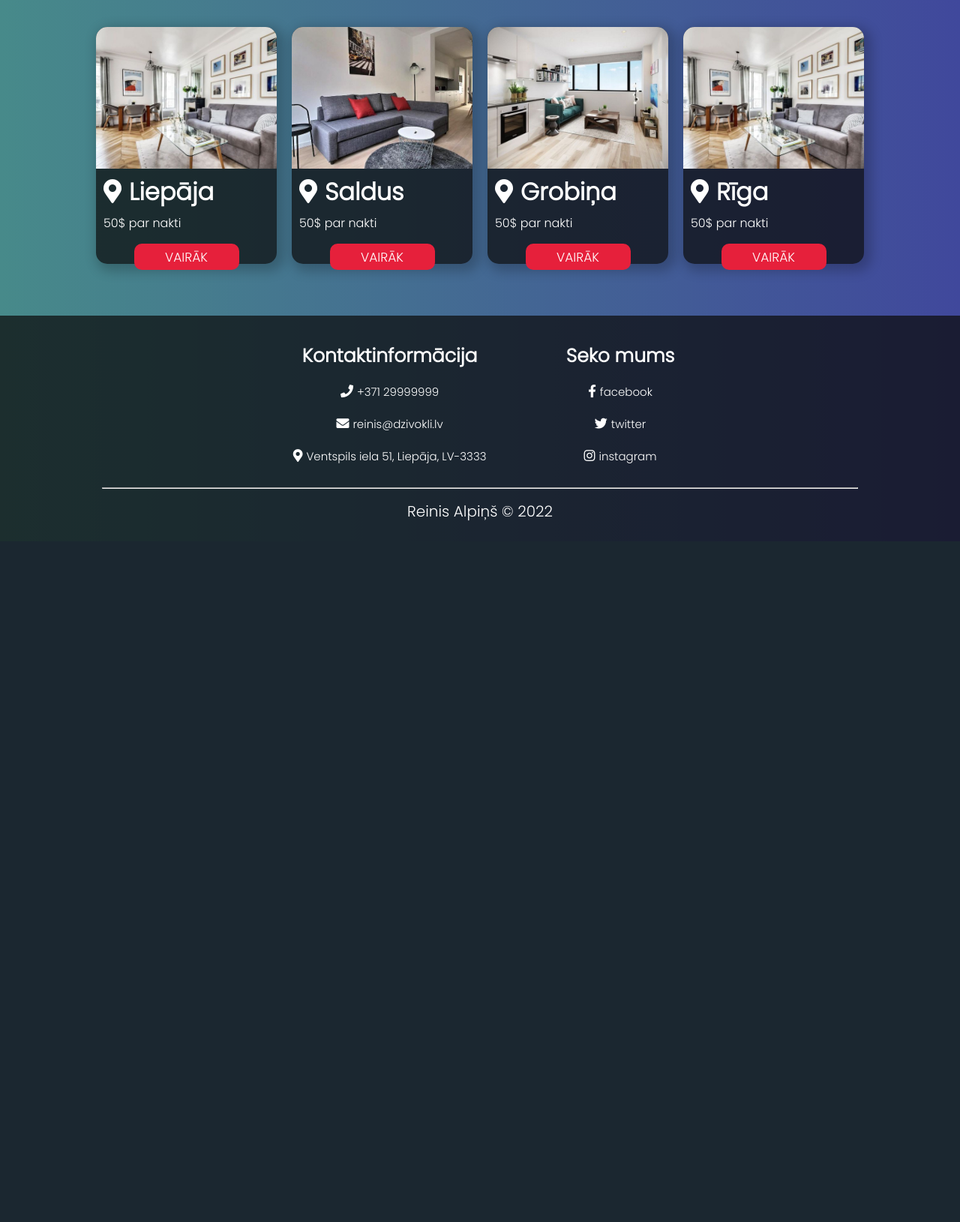
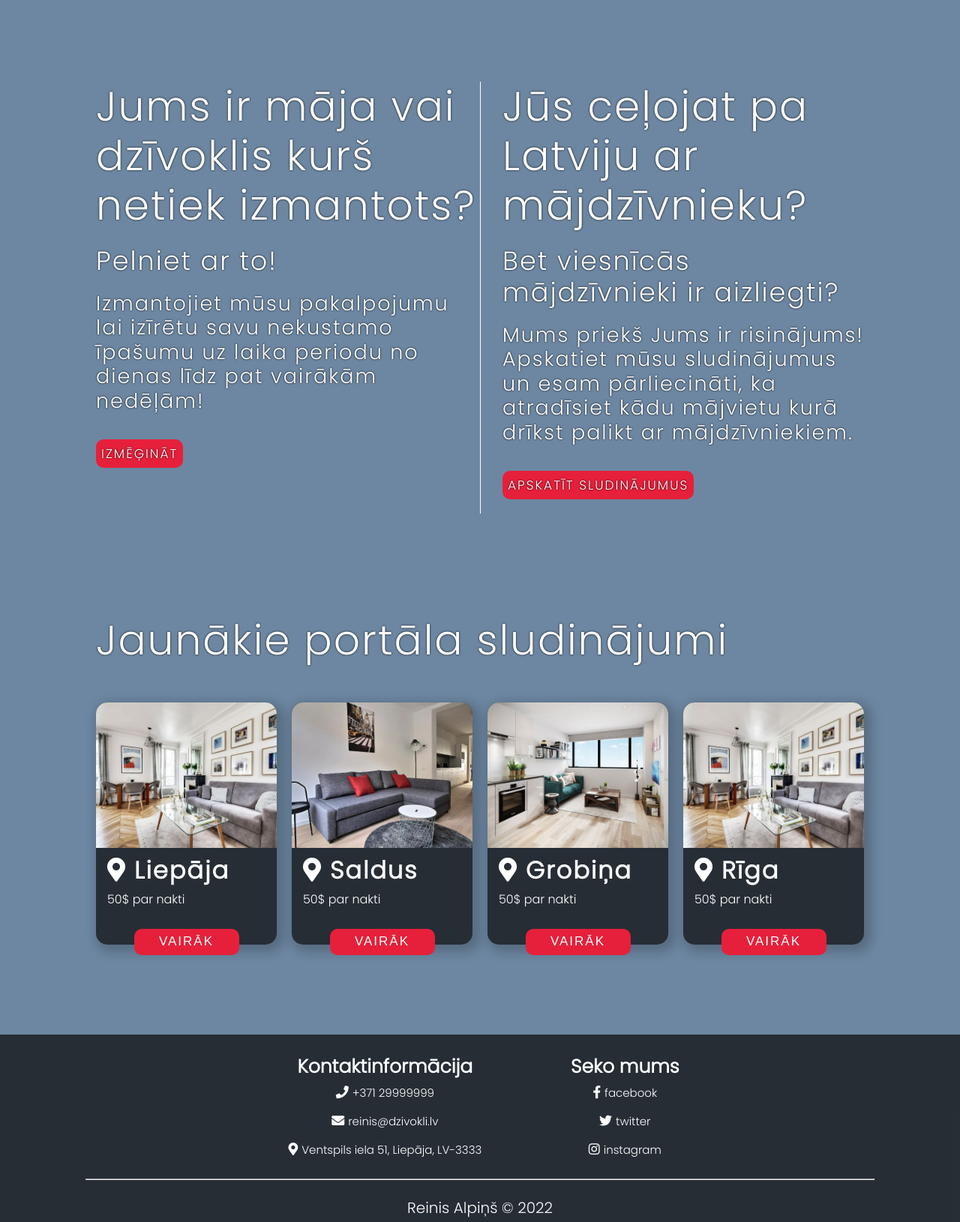
Before and after one commit to reinisalpins/Dzivokli, a PHP site: page / in a window 1280 px wide. Shown: the part 801-2431 px from the top of the page at 75% size. Before the commit the page ends 1496 px from the top, so only its background shows below. Run offline with PHP 8.4, Linux system fonts and the light colour scheme.

Commit message:
Add files via upload

```diff
--- a/footer.php
+++ b/footer.php
@@ -22,7 +22,6 @@
    <h1>Reinis Alpiņš &copy; 2022</h1>
 </footer>
 
-<script src="script.js"></script>
 <body>
 
 </body>
--- a/header.php
+++ b/header.php
@@ -6,18 +6,24 @@
     <meta name="viewport" content="width=device-width, initial-scale=1.0">
     <link rel="stylesheet" href="style.css">
     <link rel="stylesheet" href="https://cdnjs.cloudflare.com/ajax/libs/font-awesome/5.15.4/css/all.min.css">
+    <script src="https://ajax.googleapis.com/ajax/libs/jquery/3.5.1/jquery.min.js"></script>
     <title>Izīrē mājvietu</title>
 </head>
 <body>
-<header>
-    <a href="index.php" class="logo"> Dzīvokļu īre</a>
 
-    <ul class="navbar">
-    <a href="index.php" class="<?php echo($page == "sakums" ? "active" : ""); ?>">Sākumlapa</a>
-    <a href="sludinajumi.php" class="<?php echo($page == "sludinajumi" ? "active" : ""); ?>">Sludinājumi</a>
-    <a href="pievienot.php" class="<?php echo($page == "pievienot" ? "active" : ""); ?>" >Pievienot sludinājumu</a>
-    <a href="login.php" class="<?php echo($page == "profils" ? "active" : ""); ?>">Profils</a>
-    </ul>
-    </header>
+    <nav>
+      <div class="logo">
+        <img src="images/logo.png" alt="logo">
+      </div>
+      <ul>
+        <li><a href="index.php" class=" <?php echo($page == "sakums" ? "active" : ""); ?>">Sākumlapa</a></li>
+        <li><a href="sludinajumi.php" class=" <?php echo($page == "sludinajumi" ? "active" : ""); ?>">Sludinājumi</a></li>
+        <li><a href="pievienot.php" class=" <?php echo($page == "pievienot" ? "active" : ""); ?>">Pievienot Sludinājumu</a></li>
+        <li><a href="login.php" class=" <?php echo($page == "profils" ? "active" : ""); ?>">Profils</a></li>
+      </ul>
+    </nav>
+
+
+<script src="script.js"></script>
 </body>
 </html>
--- a/index.php
+++ b/index.php
@@ -4,42 +4,47 @@ $page = "sakums";
     require "header.php";
 ?>
 
-    <section class="sakums">
-        <div class="box-container">
-            <div class="informacija">
-                <div class="dalas">
-                     <div class="box1">
-                <h1>Apskatīt pieejamās mājvietas</h1>
-                <p>Apskati visas 123 īslaicīgās apmešanās mājvietas, informāciju par īres iespējām, to pieejamību un rezervē kādu no tām! </p>
+
+<div class="sakumaBilde">
+      <div class="heading">Izīrē mājvietu</div>
+      <div class="heading2">Platforma dzīvokļu un māju īrei</div>
     </div>
 
-                <div class="box2">
-                    <img src="images/maja.png" alt="">
-                </div>
-                </div>
 
-                <div class="poga">
-                   <a href="sludinajumi.php"><button>Apskatīt</button></a>
+
+<section class="info">
+    <div class="box-container">
+         <div class="infoIziret">
+             <div class="box">
+                <p class="pirmais">Jums ir māja vai dzīvoklis kurš netiek izmantots?</p>
+                <p class="otrais">Pelniet ar to!</p>
+                <p class="tresais">Izmantojiet mūsu pakalpojumu lai izīrētu savu nekustamo īpašumu uz laika periodu no dienas līdz pat vairākām nedēļām!</p>
+
+                <a href="pievienot.php" class="poga">Izmēģināt</a>
              </div>
 
         </div>
-            <div class="informacija">
-                <div class="dalas">
-                    <div class="box1">
-                        <h1>Ievietot savu sludinājumu</h1>
-                        <p>Jūs sarūpēsiet ērtu gultu un pamataprīkojumu un piedāvāsiet uzturēšanos mājoklī uz laiku no dienas līdz dažām nedēļām.</p>
-                </div>
+        <div class="infoIziret">
             <div class="box2">
-                    <img src="images/handshake.png" class="handshake" alt="">
-                </div>
-                </div>
-                <div class="poga">
-                    <a href="pievienot.php"><button>Izmēģināt</button></a>
+                <p class="pirmais">Jūs ceļojat pa Latviju ar mājdzīvnieku?</p>
+                <p class="otrais">Bet viesnīcās mājdzīvnieki ir aizliegti? </p>
+                <p class="tresais">Mums priekš Jums ir risinājums! Apskatiet mūsu sludinājumus un esam pārliecināti, ka atradīsiet kādu mājvietu kurā drīkst palikt ar mājdzīvniekiem.</p>
+
+                <a href="sludinajumi.php" class="poga">Apskatīt sludinājumus</a>
             </div>
 
         </div>
     </div>
+
+    <!-- <hr> -->
+
+
+    <div class="infoIevietot">
+
+    </div>
 </section>
+
+
 
     <section class="jaunakie">
         <h1>Jaunākie portāla sludinājumi</h1>
--- a/register.php
+++ b/register.php
@@ -18,4 +18,7 @@ require "header.php";
                 <input type="password" class="input" required />
 
                 <button class="sign-in-button">Reģistrēties</button>
+                <div class="login-links-container">
+                <a href="login.php" class="login-link">Ielogoties</a>
+            </div>
             </form>
--- a/style.css
+++ b/style.css
@@ -2,18 +2,30 @@
 
 
 
-html{ height:100%; }
-body{ min-height:100%; padding:0; margin:0; position:relative;background: linear-gradient(90deg, rgba(71,138,138,1) 0%, rgba(64,72,156,1) 100%);}
-body::after{ content:''; display:block; height:70px; }
-  *{
+
+body, html{
+  height: 100%;
   font-family: 'Poppins', sans-serif;
-    margin: 0;
+  margin: 0px;
+  line-height: 100%;
   padding: 0;
-    box-sizing: border-box;
   outline: none;
   border: none;
   text-decoration: none;
+  background-color: #6d87a2;
 }
+
+body::after{
+  content:'';
+  display:block;
+  height:70px;
+}
+
+*{
+  outline: none;
+}
+
+
 
 
 
@@ -28,144 +40,277 @@ body::after{ content:''; display:block; height:70px; }
 
 /* headers */
 
-header{
-    position: relative;
-    top: 0;
+
+nav{
+  position: fixed;
+  top:0;
   left: 0;
-    z-index: 1000;
-    display: flex;
-    align-items: center;
-    justify-content: space-between;
-    padding: 30px 10%;
   width: 100%;
+  height: 100px;
+  padding: 10px 13%;
+  box-sizing: border-box;
+  transition: .5s;
+  z-index: 5;
+  opacity: 1;
+}
+nav.black{
+  background: rgba(0,0,0,.8);
+  height: 80px;
+  padding: 5px 50px;
 }
 
-header .logo{
-  font-size: 43px;
-  color: #fff;
-  font-weight: bold;
-
+nav .logo{
+  float: left;
 }
-header .navbar{
-  position: relative;
+nav .logo img{
+  height: 80px;
+  transition: .5s;
+}
+nav.black .logo img{
+  height: 60px;
+}
+nav ul{
+  float: right;
+  margin: 0;
+  padding: 0;
+  display: flex;
+}
+nav ul li{
+  list-style: none;
+  margin-top: 25px;
+  color: white;
+  padding: 5px 15px;
+  cursor: pointer;
+  transition: 1s;
+  text-shadow: 0 0 10px #000;
+}
+nav ul li a{
+  line-height: none;
+  font-size: 20px;
+  color: white;
+  text-decoration: none;
+  text-transform: uppercase;
+  transition: 1s;
+  text-shadow: 0 0 10px #000;
 }
 
-header .navbar a{
-  font-size: 23px;
-  color: #fff;
-  margin-left: 10px ;
+nav ul li .active{
+  line-height: none;
+  font-size: 22px;
+  color: white;
+  text-decoration: none;
+  text-transform: uppercase;
+  transition: 1s;
+  text-shadow: 0 0 10px #000;
+  text-decoration: underline;
+  text-underline-offset: 5px;
 }
 
-header .navbar .active{
-  font-weight: bold;
-  text-decoration-line: underline;
-  text-underline-offset: 10px;
-  font-size: 25px;
+nav ul li a:hover{
+  text-decoration: underline;
+  text-underline-offset: 5px;
+}
+nav.black ul li{
+  color: #fff;
+  line-height: 20px;
 }
 
-header .navbar a:hover{
-  color: #b5b5b5;
-}
-header .navbar i:hover{
-  color: #b5b5b5;
+nav ul li:hover{
+  text-decoration: underline;
+  text-underline-offset: 5px;
 }
 
 
-
-
-/* sakums section, divi box */
-
-.sakums{
-  margin-top: 55px;
-  padding: 20px 10%;
+.sakumaBilde {
+  background: url("images/travel4.jpg");
+  min-height: 100%;
   position: relative;
-  margin-bottom: 20px;
-
-}
-
-.sakums .box-container{
-  display: grid;
-  grid-template-columns: repeat(auto-fit, minmax(120px, 1fr));
-  gap: 30px;
-}
-
-.sakums .box-container .informacija{
-  padding-left: 15px;
-  padding-top: 15px;
-  padding-bottom: 15px;
-  text-align: left;
-  box-shadow: 5px 5px 15px 5px rgba(0,0,0,0.21);
-  background: var(--main-color);
-  border-radius: 15px;
-}
-
-.sakums .box-container .informacija .dalas{
-  display: grid;
-  grid-template-columns: repeat(auto-fit, minmax(120px, 1fr));
-  gap: 30px;
+  opacity: .85;
+  background-position: center;
+  background-size: cover;
+  background-repeat: no-repeat;
+  background-attachment: fixed;
 }
 
 
-
-.sakums .box-container .informacija .dalas .box1 h1{
+.heading {
+  position: absolute;
   color: #fff;
-  font-size: 30px;
-  font-weight: bold;
-  padding-bottom: 30px;
+  font-size: 550%;
+  top: 40%;
+  width: 100%;
+  text-transform: uppercase;
+  letter-spacing: 8px;
+  text-shadow: 0 0 10px #000;
+  text-align: center;
 }
-
-.sakums .box-container .informacija .dalas .box1 p{
+.heading2 {
+  position: absolute;
   color: #fff;
-  font-size: 20px;
-}
-
-.sakums .box-container .informacija .dalas .box2 {
+  font-size: 150%;
+  top: 50%;
+  width: 100%;
+  text-transform: uppercase;
+  letter-spacing: 8px;
+  text-shadow: 0 0 10px #000;
   text-align: center;
 }
 
 
-.sakums .box-container .informacija .dalas .box2 img{
+/* section info */
+
+
+.info{
+  margin-top: 60px;
+  padding: 20px 10%;
+  position: relative;
+}
+
+.info .box-container{
+  display: grid;
+  grid-template-columns: repeat(auto-fit, minmax(150px, 1fr));
+  position: relative;
+}
+
+.info .box-container .infoIziret{
+  color: #fff;
+  text-shadow: 0 0 2.5px #000;
+  font-size: 20px;
+}
+
+.info .box-container .infoIziret .box{
   width: 100%;
   height: 100%;
-}
-.sakums .box-container .informacija .dalas .box2 .handshake{
-  width: 80%;
-  height: 100%;
+  border-right: 1px solid white;
 }
 
-.sakums .box-container .informacija .poga {
-  padding-top: 20px;
-  text-align: center;
+.info .box-container .infoIziret .box a{
+  text-decoration: none;
 }
-.sakums .box-container .informacija .poga button{
-  width: 200px;
-  height: 40px;
+
+.info .box-container .infoIziret .box .poga{
   background: var(--buttons);
   font-size: 17px;
   text-transform: uppercase;
   cursor:pointer;
   position: relative;
   border-radius:10px;
+  letter-spacing: 2px;
+  margin-top: 30px;
+  padding: 7px;
   color: #fff;
+  border: none;
 }
-
-.sakums .box-container .informacija .poga button:hover{
+.info .box-container .infoIziret .box .poga:hover{
   background: var(--butons-hover);
 }
 
+.info .box-container .infoIziret .pirmais{
+  margin-top: 30px;
+  font-weight: 300;
+  line-height: 1.2;
+  font-size: 55px;
+  margin-bottom: 0px;
+  letter-spacing: 2px;
+}
+
+.info .box-container .infoIziret .otrais{
+  margin-top: 20px;
+  font-weight: 300;
+  line-height: 1.2;
+  font-size: 35px;
+  letter-spacing: 2px;
+  margin-bottom: 0px;
+}
+
+.info .box-container .infoIziret .tresais{
+  margin-top: 20px;
+  font-weight: 300;
+  line-height: 1.2;
+  font-size: 27px;
+  letter-spacing: 2px;
+  margin-bottom: 45px;
+}
+
+
+
+
+.info .box-container .infoIziret .box2{
+  width: 100%;
+  height: 100%;
+}
+
+.info .box-container .infoIziret .box2 .pirmais{
+  margin-top: 30px;
+  font-weight: 300;
+  line-height: 1.2;
+  font-size: 55px;
+  margin-bottom: 0px;
+  letter-spacing: 2px;
+  margin-left: 30px;
+}
+
+
+.info .box-container .infoIziret .box2 .otrais{
+  margin-top: 20px;
+  font-weight: 300;
+  line-height: 1.2;
+  font-size: 35px;
+  letter-spacing: 2px;
+  margin-bottom: 0px;
+  margin-left: 30px;
+}
+
+.info .box-container .infoIziret .box2 .tresais{
+  margin-top: 20px;
+  font-weight: 300;
+  line-height: 1.2;
+  font-size: 27px;
+  letter-spacing: 2px;
+  margin-bottom: 45px;
+  margin-left: 30px;
+}
+
+
+.info .box-container .infoIziret .box2 .poga{
+  background: var(--buttons);
+  font-size: 17px;
+  text-transform: uppercase;
+  cursor:pointer;
+  position: relative;
+  border-radius:10px;
+  letter-spacing: 2px;
+  margin-top: 30px;
+  padding: 7px;
+  color: #fff;
+  border: none;
+}
+.info .box-container .infoIziret .box2 .poga:hover{
+  background: var(--butons-hover);
+}
+
+.info .box-container .infoIziret .box2 a{
+  text-decoration: none;
+  margin-left: 30px;
+}
 
 /* section jaunakieSludinajumi*/
 
 .jaunakie{
-  margin-top: 60px;
+  margin-top: 80px;
   padding: 20px 10%;
   position: relative;
-  margin-bottom: 280px;
+   margin-bottom: 100px;
 }
 
 .jaunakie h1{
   color: #fff;
-  font-size: 35px;
+  font-size: 55px;
+  font-weight: 300;
+  line-height: 1.2;
+  margin-bottom: 0px;
+  letter-spacing: 2px;
+  text-shadow: 0 0 2.5px #000;
 }
 
 .jaunakie .box-container  {
@@ -192,8 +337,10 @@ header .navbar i:hover{
 
 .jaunakie .box-container .jaunakais .lielaks{
   font-size: 32px;
-  padding-bottom: 5px;
   font-weight: 900;
+  margin-bottom: 5px;
+  letter-spacing: 2px;
+  margin-top: 10px;
 }
 .jaunakie .box-container .jaunakais .lielaks i{
   margin-right: 10px;
@@ -211,9 +358,10 @@ header .navbar i:hover{
 }
 
 .jaunakie .box-container .jaunakais p{
-  padding-left: 10px;
+  padding-left: 15px;
   color: #fff;
   font-size: 16px;
+
 }
 .jaunakie .box-container .jaunakais .poga {
   padding-top: 15px;
@@ -229,7 +377,10 @@ header .navbar i:hover{
   cursor:pointer;
   position: relative;
   border-radius:10px;
+  letter-spacing: 2px;
   color: #fff;
+  border: none;
+
 }
 
 .jaunakie .box-container .jaunakais .poga button:hover{
@@ -239,16 +390,42 @@ header .navbar i:hover{
 
 
 
+
+
+
+
+
+
+
+
+
+
+
+
+
+
+
+
+
+
+
+
+
+
+
+
+
+
 /* footeris */
 
 
 footer{
-  position:absolute;
   bottom:0;
-  padding: 25px;
   width:100%;
+  height:250px;   /* Height of the footer */
   background-color: var(--main-color);
   color: #fff;
+  margin-bottom: -100px;
 }
 
 footer .box1{
```
Also changed, not shown: other parts of style.css (+132 -6 lines), script.js (added, +7 -0 lines), sludinajumi.php (+21 -21 lines). Lines whose indentation alone changed are shown as unchanged.
